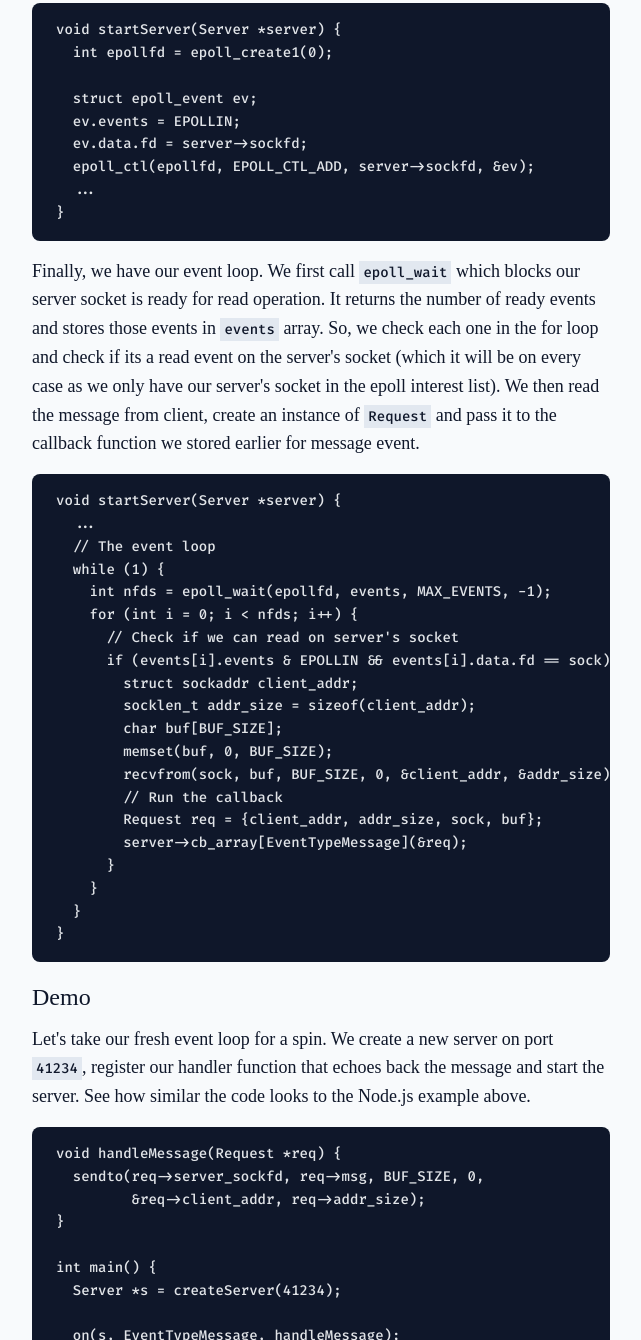
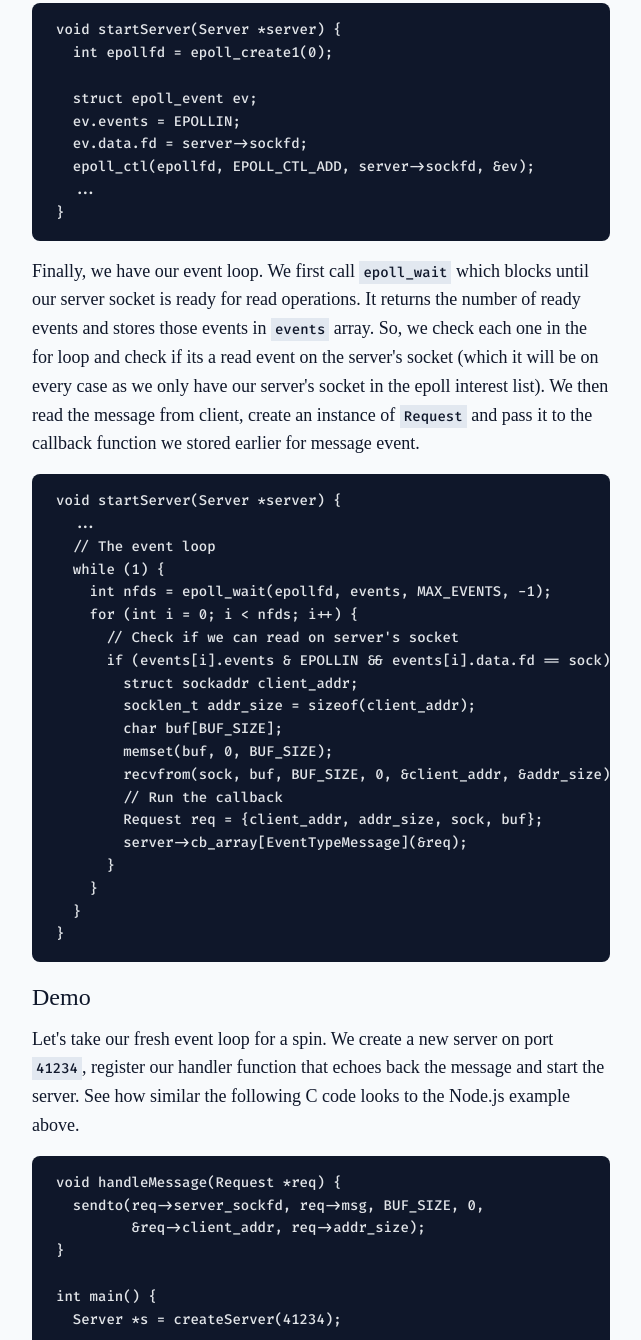
Before and after one commit to binjamil/mbinjamil.dev, an Astro site: page /writings/understanding-async-io in a window 1280 px wide. Shown: the part 6102-7442 px from the top of the page, without its empty margins (128-769 px from the left). Built offline with nearby package versions, Linux system fonts and the light colour scheme; Astro itself is replaced by a stand-in of ours; some packages are replaced by stand-ins of ours; code samples lack their colours; no server answers; a web font is replaced by a local one.

Commit message:
Fix typo

````diff
--- a/src/content/writings/understanding-async-io.mdx
+++ b/src/content/writings/understanding-async-io.mdx
@@ -139,7 +139,7 @@ void startServer(Server *server) {
 }
 ```
 
-Finally, we have our event loop. We first call `epoll_wait` which blocks our server socket is ready for read operation. It returns the number of ready events and stores those events in `events` array. So, we check each one in the for loop and check if its a read event on the server's socket (which it will be on every case as we only have our server's socket in the epoll interest list). We then read the message from client, create an instance of `Request` and pass it to the callback function we stored earlier for message event.
+Finally, we have our event loop. We first call `epoll_wait` which blocks until our server socket is ready for read operations. It returns the number of ready events and stores those events in `events` array. So, we check each one in the for loop and check if its a read event on the server's socket (which it will be on every case as we only have our server's socket in the epoll interest list). We then read the message from client, create an instance of `Request` and pass it to the callback function we stored earlier for message event.
 
 ```c
 void startServer(Server *server) {
@@ -166,7 +166,7 @@ void startServer(Server *server) {
 
 ### Demo
 
-Let's take our fresh event loop for a spin. We create a new server on port `41234`, register our handler function that echoes back the message and start the server. See how similar the code looks to the Node.js example above.
+Let's take our fresh event loop for a spin. We create a new server on port `41234`, register our handler function that echoes back the message and start the server. See how similar the following C code looks to the Node.js example above.
 
 ```c
 void handleMessage(Request *req) {
````
